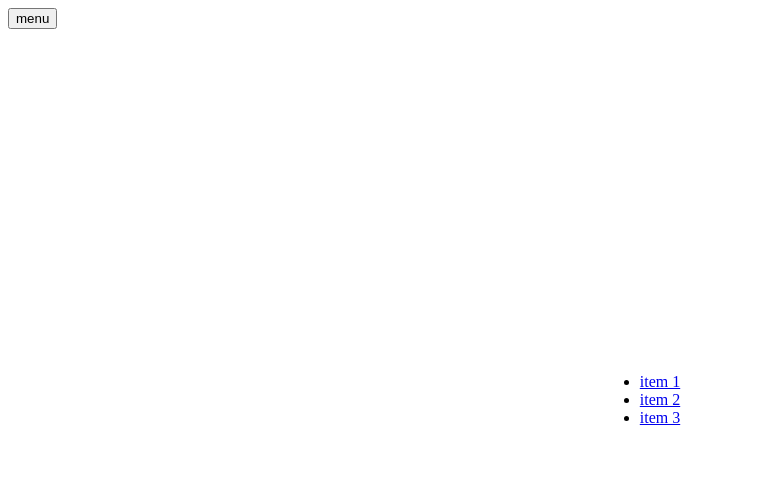
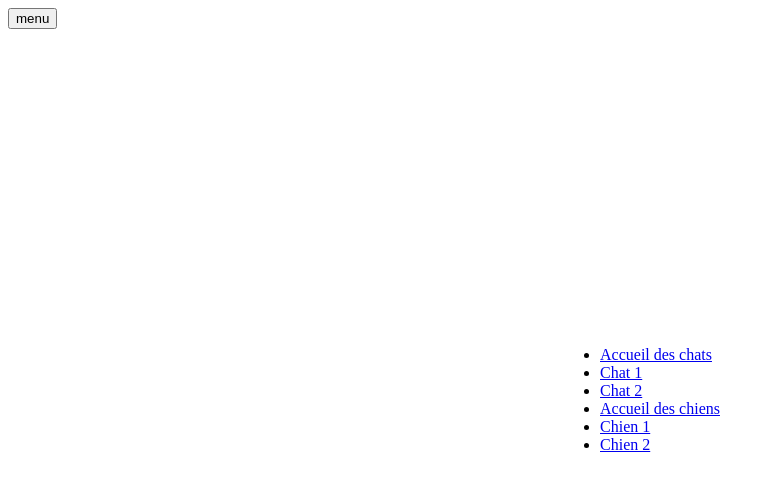
Before and after one commit to MMI-SAE-105/2023-r113-tp2-menu-alpinejs-AlbanChatelet, a plain HTML site: page index.html in a window 1280 px wide. Both pictures are taken after a click on the button "menu". Shown: the whole page, without its empty margins (0-775 px from the left). Drawn offline with nearby package versions, Linux system fonts and the light colour scheme.

Commit message:
Menu sur page d'accueil (accès à ttes les pages)

```diff
--- a/index.html
+++ b/index.html
@@ -45,9 +45,12 @@
         class="menu"
         >
             <ul>
-                <li><a href="#">item 1</a></li>
-                <li><a href="#">item 2</a></li>
-                <li><a href="#">item 3</a></li>
+                <li><a href="../cats/index.html">Accueil des chats</a></li>
+                <li><a href="../cats/chat-1.html">Chat 1</a></li>
+                <li><a href="../cats/chat-2.html">Chat 2</a></li>
+                <li><a href="../dogs/index.html">Accueil des chiens</a></li>
+                <li><a href="../dogs/chien-1.html">Chien 1</a></li>
+                <li><a href="../dogs/chien-2.html">Chien 2</a></li>
             </ul>
         </nav>
     </header>
```
